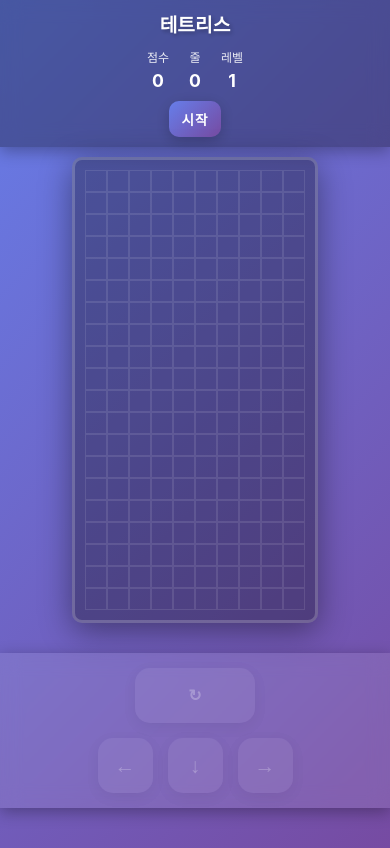
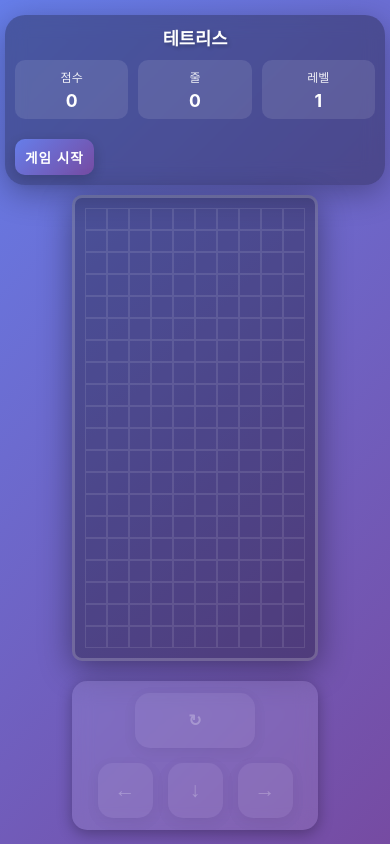
Before and after one commit to jyjy1229/babotetris, a React (Vite) app: page / in a window 390 px wide. Built offline with nearby package versions, Linux system fonts and the light colour scheme.

Commit message:
Second commit

```diff
--- a/src/App.jsx
+++ b/src/App.jsx
@@ -1,8 +1,8 @@
-import React, { useEffect } from 'react';
-import Board from './components/Board';
-import Controls from './components/Controls';
-import TopBar from './components/TopBar';
-import { useGameState } from './hooks/useGameState';
+import React, { useEffect } from "react";
+import Board from "./components/Board";
+import Controls from "./components/Controls";
+import SideBar from "./components/SideBar";
+import { useGameState } from "./hooks/useGameState";
 
 function App() {
   const {
@@ -15,40 +15,39 @@ function App() {
     gameStatus,
     moveTetromino,
     rotate,
-    hardDrop,
     startGame,
-    togglePause
+    togglePause,
   } = useGameState();
 
   // 키보드 입력 처리
   useEffect(() => {
     const handleKeyPress = (e) => {
-      if (gameStatus !== 'playing') {
-        if (e.key === 'p' || e.key === 'P') {
+      if (gameStatus !== "playing") {
+        if (e.key === "p" || e.key === "P") {
           togglePause();
         }
         return;
       }
 
       switch (e.key) {
-        case 'ArrowLeft':
+        case "ArrowLeft":
           e.preventDefault();
           moveTetromino(-1, 0);
           break;
-        case 'ArrowRight':
+        case "ArrowRight":
           e.preventDefault();
           moveTetromino(1, 0);
           break;
-        case 'ArrowDown':
+        case "ArrowDown":
           e.preventDefault();
           moveTetromino(0, 1);
           break;
-        case 'ArrowUp':
+        case "ArrowUp":
           e.preventDefault();
           rotate();
           break;
-        case 'p':
-        case 'P':
+        case "p":
+        case "P":
           e.preventDefault();
           togglePause();
           break;
@@ -57,19 +56,20 @@ function App() {
       }
     };
 
-    window.addEventListener('keydown', handleKeyPress);
-    return () => window.removeEventListener('keydown', handleKeyPress);
-  }, [gameStatus, moveTetromino, rotate, hardDrop, togglePause]);
+    window.addEventListener("keydown", handleKeyPress);
+    return () => window.removeEventListener("keydown", handleKeyPress);
+  }, [gameStatus, moveTetromino, rotate, togglePause]);
 
   const handleLeft = () => moveTetromino(-1, 0);
   const handleRight = () => moveTetromino(1, 0);
   const handleDown = () => moveTetromino(0, 1);
 
-  const isControlsDisabled = gameStatus !== 'playing';
+  const isControlsDisabled = gameStatus !== "playing";
 
   return (
     <div className="app">
-      <TopBar
+      <div className="game-layout">
+        <SideBar
           score={score}
           lines={lines}
           level={level}
@@ -78,14 +78,13 @@ function App() {
           onPause={togglePause}
         />
 
-      <div className="main-content">
+        <div className="game-area">
           <Board
             board={board}
             currentTetromino={currentTetromino}
             position={position}
             gameStatus={gameStatus}
           />
-      </div>
 
           <Controls
             onLeft={handleLeft}
@@ -95,6 +94,8 @@ function App() {
             disabled={isControlsDisabled}
           />
         </div>
+      </div>
+    </div>
   );
 }
 
--- /dev/null
+++ b/src/components/SideBar.jsx
@@ -0,0 +1,58 @@
+import React from 'react';
+
+const SideBar = ({ score, lines, level, gameStatus, onStart, onPause }) => {
+  return (
+    <div className="side-bar">
+      <div className="side-title">테트리스</div>
+
+      <div className="side-stats">
+        <div className="side-stat">
+          <span className="side-stat-label">점수</span>
+          <span className="side-stat-value">{score}</span>
+        </div>
+        <div className="side-stat">
+          <span className="side-stat-label">줄</span>
+          <span className="side-stat-value">{lines}</span>
+        </div>
+        <div className="side-stat">
+          <span className="side-stat-label">레벨</span>
+          <span className="side-stat-value">{level}</span>
+        </div>
+      </div>
+
+      <div className="side-buttons">
+        {gameStatus === 'idle' && (
+          <button className="side-btn start-btn" onClick={onStart}>
+            게임 시작
+          </button>
+        )}
+
+        {gameStatus === 'playing' && (
+          <button className="side-btn pause-btn" onClick={onPause}>
+            일시정지
+          </button>
+        )}
+
+        {gameStatus === 'paused' && (
+          <>
+            <div className="pause-text-side">일시정지</div>
+            <button className="side-btn resume-btn" onClick={onPause}>
+              계속하기
+            </button>
+          </>
+        )}
+
+        {gameStatus === 'over' && (
+          <>
+            <div className="game-over-text-side">게임 오버!</div>
+            <button className="side-btn restart-btn" onClick={onStart}>
+              다시 시작
+            </button>
+          </>
+        )}
+      </div>
+    </div>
+  );
+};
+
+export default SideBar;
--- a/src/components/TopBar.jsx
+++ /dev/null
@@ -1,55 +0,0 @@
-import React from 'react';
-
-const TopBar = ({ score, lines, level, gameStatus, onStart, onPause }) => {
-  return (
-    <div className="top-bar">
-      <div className="game-title-small">테트리스</div>
-
-      <div className="top-stats">
-        <div className="top-stat">
-          <span className="top-stat-label">점수</span>
-          <span className="top-stat-value">{score}</span>
-        </div>
-        <div className="top-stat">
-          <span className="top-stat-label">줄</span>
-          <span className="top-stat-value">{lines}</span>
-        </div>
-        <div className="top-stat">
-          <span className="top-stat-label">레벨</span>
-          <span className="top-stat-value">{level}</span>
-        </div>
-      </div>
-
-      <div className="game-buttons">
-        {gameStatus === 'idle' && (
-          <button className="game-btn-small start-btn" onClick={onStart}>
-            시작
-          </button>
-        )}
-
-        {gameStatus === 'playing' && (
-          <button className="game-btn-small pause-btn" onClick={onPause}>
-            일시정지
-          </button>
-        )}
-
-        {gameStatus === 'paused' && (
-          <button className="game-btn-small resume-btn" onClick={onPause}>
-            계속
-          </button>
-        )}
-
-        {gameStatus === 'over' && (
-          <>
-            <span className="game-over-small">게임 오버!</span>
-            <button className="game-btn-small restart-btn" onClick={onStart}>
-              다시 시작
-            </button>
-          </>
-        )}
-      </div>
-    </div>
-  );
-};
-
-export default TopBar;
--- a/src/styles/App.css
+++ b/src/styles/App.css
@@ -18,63 +18,78 @@ body {
 
 .app {
   display: flex;
-  flex-direction: column;
   min-height: 100vh;
   padding: 0;
+  overflow: hidden;
 }
 
-/* 상단 바 */
-.top-bar {
+/* 게임 레이아웃 */
+.game-layout {
   display: flex;
-  justify-content: space-between;
+  width: 100%;
+  height: 100vh;
+  gap: 30px;
+  padding: 20px;
   align-items: center;
-  padding: 20px 40px;
-  background: rgba(0, 0, 0, 0.3);
-  backdrop-filter: blur(10px);
-  box-shadow: 0 4px 15px rgba(0, 0, 0, 0.3);
-  gap: 20px;
-  flex-wrap: wrap;
-}
-
-.game-title-small {
-  font-size: 2rem;
-  font-weight: bold;
-  text-shadow: 2px 2px 4px rgba(0, 0, 0, 0.3);
-  white-space: nowrap;
-}
-
-.top-stats {
-  display: flex;
-  gap: 30px;
-  flex: 1;
   justify-content: center;
 }
 
-.top-stat {
+/* 사이드 바 */
+.side-bar {
+  display: flex;
+  flex-direction: column;
+  gap: 25px;
+  background: rgba(0, 0, 0, 0.3);
+  backdrop-filter: blur(10px);
+  border-radius: 20px;
+  padding: 25px;
+  min-width: 200px;
+  box-shadow: 0 8px 32px rgba(0, 0, 0, 0.3);
+  align-self: center;
+}
+
+.side-title {
+  font-size: 2rem;
+  font-weight: bold;
+  text-align: center;
+  text-shadow: 2px 2px 4px rgba(0, 0, 0, 0.3);
+}
+
+.side-stats {
+  display: flex;
+  flex-direction: column;
+  gap: 15px;
+}
+
+.side-stat {
   display: flex;
   flex-direction: column;
   align-items: center;
+  background: rgba(255, 255, 255, 0.1);
+  padding: 12px;
+  border-radius: 10px;
   gap: 5px;
 }
 
-.top-stat-label {
+.side-stat-label {
   font-size: 0.9rem;
   opacity: 0.9;
 }
 
-.top-stat-value {
-  font-size: 1.8rem;
+.side-stat-value {
+  font-size: 1.5rem;
   font-weight: bold;
 }
 
-.game-buttons {
+.side-buttons {
   display: flex;
+  flex-direction: column;
   gap: 15px;
-  align-items: center;
+  align-items: stretch;
 }
 
-.game-btn-small {
-  padding: 10px 25px;
+.side-btn {
+  padding: 15px 20px;
   font-size: 1rem;
   font-weight: bold;
   border: none;
@@ -84,41 +99,44 @@ body {
   text-transform: uppercase;
   letter-spacing: 1px;
   box-shadow: 0 4px 15px rgba(0, 0, 0, 0.2);
-  white-space: nowrap;
 }
 
-.game-btn-small.start-btn, .game-btn-small.restart-btn {
+.side-btn.start-btn, .side-btn.restart-btn {
   background: linear-gradient(135deg, #667eea 0%, #764ba2 100%);
   color: white;
 }
 
-.game-btn-small.pause-btn, .game-btn-small.resume-btn {
+.side-btn.pause-btn, .side-btn.resume-btn {
   background: linear-gradient(135deg, #f093fb 0%, #f5576c 100%);
   color: white;
 }
 
-.game-btn-small:hover {
+.side-btn:hover {
   transform: translateY(-2px);
   box-shadow: 0 6px 20px rgba(0, 0, 0, 0.3);
 }
 
-.game-btn-small:active {
+.side-btn:active {
   transform: translateY(0);
 }
 
-.game-over-small {
+.pause-text-side, .game-over-text-side {
   font-size: 1.2rem;
   font-weight: bold;
+  text-align: center;
+}
+
+.game-over-text-side {
   color: #ff6b6b;
 }
 
-/* 메인 컨텐츠 */
-.main-content {
-  flex: 1;
+/* 게임 영역 */
+.game-area {
   display: flex;
+  flex-direction: column;
+  gap: 20px;
+  align-items: center;
   justify-content: center;
-  align-items: center;
-  padding: 20px 20px 10px;
 }
 
 
@@ -177,7 +195,7 @@ body {
   background: rgba(255, 255, 255, 0.1);
   backdrop-filter: blur(10px);
   box-shadow: 0 4px 15px rgba(0, 0, 0, 0.3);
-  margin: 20px auto 40px;
+  border-radius: 15px;
 }
 
 .controls-row {
@@ -225,48 +243,75 @@ body {
 
 /* 반응형 디자인 */
 @media (max-width: 1024px) {
-  .top-bar {
-    padding: 15px 20px;
+  .game-layout {
+    flex-direction: column;
+    padding: 15px;
+    gap: 20px;
   }
 
-  .game-title-small {
+  .side-bar {
+    width: 100%;
+    max-width: 400px;
+    min-width: unset;
+    flex-direction: row;
+    flex-wrap: wrap;
+    justify-content: space-between;
+    padding: 20px;
+  }
+
+  .side-title {
+    font-size: 1.5rem;
+    flex: 1 1 100%;
+  }
+
+  .side-stats {
+    flex-direction: row;
+    gap: 15px;
+    flex: 1;
+  }
+
+  .side-stat {
+    flex: 1;
+    padding: 10px;
+  }
+
+  .side-stat-value {
     font-size: 1.5rem;
   }
 
-  .top-stat-value {
-    font-size: 1.5rem;
+  .side-buttons {
+    flex-direction: row;
+    flex: 1 1 100%;
+    margin-top: 10px;
   }
 }
 
 @media (max-width: 768px) {
-  .top-bar {
-    padding: 10px 15px;
-    gap: 10px;
+  .game-layout {
+    padding: 10px;
+    gap: 15px;
   }
 
-  .game-title-small {
+  .side-bar {
+    padding: 15px;
+    gap: 15px;
+  }
+
+  .side-title {
     font-size: 1.3rem;
   }
 
-  .top-stats {
-    gap: 15px;
-  }
-
-  .top-stat-label {
+  .side-stat-label {
     font-size: 0.8rem;
   }
 
-  .top-stat-value {
+  .side-stat-value {
     font-size: 1.3rem;
   }
 
-  .game-btn-small {
-    padding: 8px 15px;
+  .side-btn {
+    padding: 10px 15px;
     font-size: 0.9rem;
-  }
-
-  .main-content {
-    padding: 10px;
   }
 
   .cell {
@@ -280,42 +325,44 @@ body {
     font-size: 1.5rem;
   }
 
-  .rotate-btn, .hard-drop-btn {
+  .rotate-btn {
     width: 130px;
   }
 }
 
 @media (max-width: 480px) {
-  .top-bar {
-    flex-direction: column;
+  .game-layout {
+    padding: 5px;
+    gap: 10px;
+  }
+
+  .side-bar {
     padding: 10px;
     gap: 10px;
   }
 
-  .game-title-small {
-    font-size: 1.2rem;
+  .side-title {
+    font-size: 1.1rem;
   }
 
-  .top-stats {
-    gap: 20px;
-    width: 100%;
+  .side-stats {
+    gap: 10px;
   }
 
-  .top-stat-label {
+  .side-stat {
+    padding: 8px;
+  }
+
+  .side-stat-label {
     font-size: 0.75rem;
   }
 
-  .top-stat-value {
+  .side-stat-value {
     font-size: 1.1rem;
   }
 
-  .game-buttons {
-    width: 100%;
-    justify-content: center;
-  }
-
-  .game-btn-small {
-    padding: 8px 12px;
+  .side-btn {
+    padding: 8px 10px;
     font-size: 0.85rem;
   }
 
@@ -330,46 +377,60 @@ body {
     font-size: 1.3rem;
   }
 
-  .rotate-btn, .hard-drop-btn {
+  .rotate-btn {
     width: 120px;
     font-size: 1rem;
   }
 
   .controls {
-    padding: 15px;
+    padding: 12px;
     max-width: 100%;
   }
 }
 
 /* 가로 모드 최적화 (모바일) */
 @media (max-width: 768px) and (orientation: landscape) {
-  .top-bar {
-    padding: 8px 15px;
+  .game-layout {
+    flex-direction: row;
+    gap: 15px;
+    padding: 10px;
   }
 
-  .game-title-small {
+  .side-bar {
+    flex-direction: column;
+    max-width: 180px;
+    padding: 15px;
+    gap: 15px;
+  }
+
+  .side-title {
     font-size: 1.1rem;
   }
 
-  .top-stats {
-    gap: 15px;
+  .side-stats {
+    flex-direction: column;
+    gap: 10px;
   }
 
-  .top-stat-label {
+  .side-stat {
+    padding: 8px;
+  }
+
+  .side-stat-label {
     font-size: 0.7rem;
   }
 
-  .top-stat-value {
-    font-size: 1rem;
+  .side-stat-value {
+    font-size: 1.2rem;
   }
 
-  .game-btn-small {
-    padding: 6px 12px;
-    font-size: 0.8rem;
+  .side-buttons {
+    flex-direction: column;
   }
 
-  .main-content {
-    padding: 10px;
+  .side-btn {
+    padding: 8px 12px;
+    font-size: 0.8rem;
   }
 
   .cell {
@@ -380,7 +441,6 @@ body {
   .controls {
     padding: 10px;
     gap: 10px;
-    margin-bottom: 10px;
   }
 
   .control-btn {
@@ -389,7 +449,7 @@ body {
     font-size: 1.2rem;
   }
 
-  .rotate-btn, .hard-drop-btn {
+  .rotate-btn {
     width: 100px;
     font-size: 0.9rem;
   }
```
Also changed, not shown: src/components/Controls.jsx (+52 -23 lines). Lines whose indentation alone changed are shown as unchanged.
